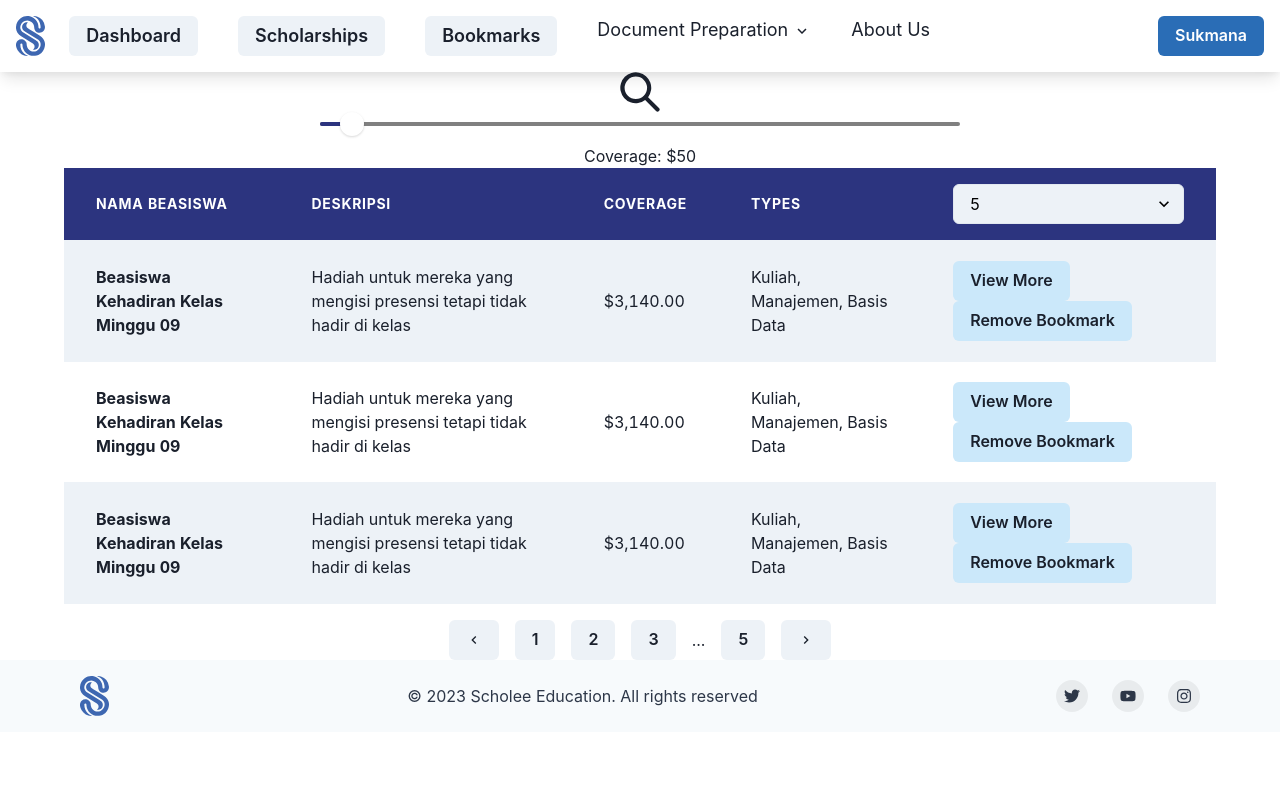
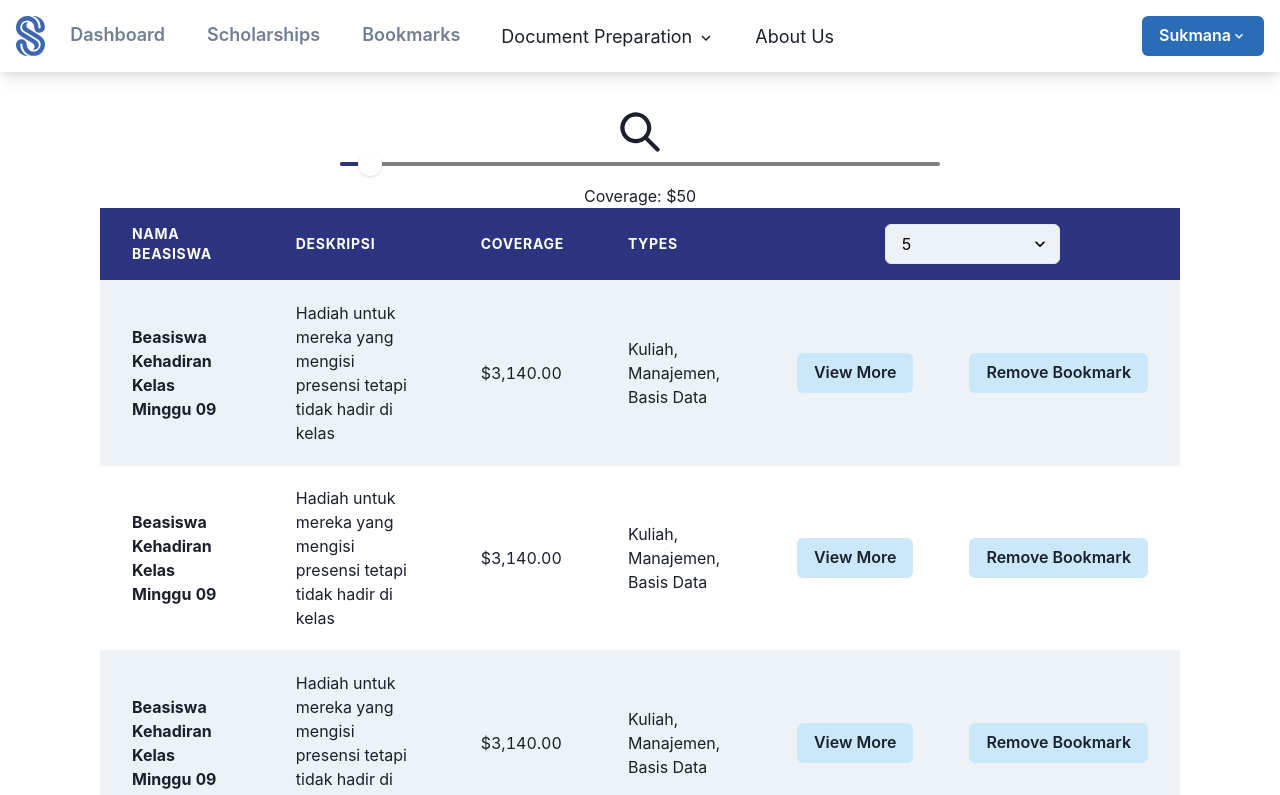
Before and after one commit to IceTeaXXD/Scholee-HiFi, a React (Vite) app: page /bookmarks in a window 1280 px wide. Shown: the top 795 px of the page. Built offline with nearby package versions, Linux system fonts and the light colour scheme.

Commit message:
feat: Edit some styles

```diff
--- a/src/components/Bookmarks/Bookmarks.tsx
+++ b/src/components/Bookmarks/Bookmarks.tsx
@@ -9,6 +9,7 @@ import {
   Tr,
   Text,
   Stack,
+  Center,
 } from '@chakra-ui/react'
 
 export const BookmarkTable: React.FC = () => {
@@ -31,12 +32,14 @@ export const BookmarkTable: React.FC = () => {
               <Text color={'white'}>Types</Text>
             </Th>
             <Th>
-              <Select color={'black'} bg="gray.100">
+              <Center>
+                <Select color={'black'} bg="gray.100" w={'50%'}>
                   <option value="5">5</option>
                   <option value="5">10</option>
                   <option value="5">15</option>
                   <option value="5">20</option>
                 </Select>
+              </Center>
             </Th>
           </Tr>
         </Thead>
@@ -62,10 +65,12 @@ const BookmarkData: React.FC = () => {
       <Td>$3,140.00</Td>
       <Td>Kuliah, Manajemen, Basis Data</Td>
       <Td>
+        <Stack direction={'row'} spacing={'4'}>
           <Button mr={10} bg={'primary.100'}>
             View More
           </Button>
           <Button bg={'primary.100'}>Remove Bookmark</Button>
+        </Stack>
       </Td>
     </Tr>
   )
--- a/src/components/Layout/Navbar.tsx
+++ b/src/components/Layout/Navbar.tsx
@@ -80,17 +80,17 @@ const MobileNavbar: React.FC<{
         {login ? (
           <>
             <Link to="/dashboard">
-              <Button>
+              <Button variant="link">
                 <NavItems item="Dashboard" />
               </Button>
             </Link>
             <Link to="/scholarships">
-              <Button>
+              <Button variant="link">
                 <NavItems item="Scholarships" />
               </Button>
             </Link>
             <Link to="/bookmarks">
-              <Button>
+              <Button variant="link">
                 <NavItems item="Bookmarks" />
               </Button>
             </Link>
@@ -121,6 +121,7 @@ const MobileNavbar: React.FC<{
             <PopoverTrigger>
               <Button color={'white'} bg={'primary.300'} onClick={toggleNavbar}>
                 Sukmana
+                <ChevronDownIcon />
               </Button>
             </PopoverTrigger>
             <PopoverContent p={4}>
@@ -158,17 +159,17 @@ const DesktopNavbar: React.FC<{ login: boolean }> = ({ login }) => {
           {login ? (
             <>
               <Link to="/dashboard">
-                <Button>
+                <Button variant="link">
                   <NavItems item="Dashboard" />
                 </Button>
               </Link>
               <Link to="/scholarships">
-                <Button>
+                <Button variant="link">
                   <NavItems item="Scholarships" />
                 </Button>
               </Link>
               <Link to="/bookmarks">
-                <Button>
+                <Button variant="link">
                   <NavItems item="Bookmarks" />
                 </Button>
               </Link>
@@ -210,12 +211,16 @@ const DesktopNavbar: React.FC<{ login: boolean }> = ({ login }) => {
                 bg={'primary.300'}
               >
                 Sukmana
+                <ChevronDownIcon />
               </Button>
             </PopoverTrigger>
             <PopoverContent p={4}>
               <Stack spacing={5}>
                 <Link to="/profile">
                   <Text>View Profile</Text>
+                </Link>
+                <Link to="#">
+                  <Text>Logout</Text>
                 </Link>
               </Stack>
             </PopoverContent>
--- a/src/components/Scholarships/ScholarshipsList.tsx
+++ b/src/components/Scholarships/ScholarshipsList.tsx
@@ -10,6 +10,7 @@ import {
   Icon,
   Text,
   Stack,
+  Center,
 } from '@chakra-ui/react'
 
 import { BsBookmarkFill } from 'react-icons/bs'
@@ -34,12 +35,14 @@ export const ScholarshipTable: React.FC = () => {
               <Text color={'white'}>Types</Text>
             </Th>
             <Th>
-              <Select color={'black'} bg="gray.100">
-                <option value="5">5</option>
-                <option value="5">10</option>
-                <option value="5">15</option>
-                <option value="5">20</option>
-              </Select>
+              <Center>
+                <Select color={'black'} bg="gray.100" w={'50%'}>
+                  <option value="5">5</option>
+                  <option value="5">10</option>
+                  <option value="5">15</option>
+                  <option value="5">20</option>
+                </Select>
+              </Center>
             </Th>
           </Tr>
         </Thead>
--- a/src/components/Scholarships/SearchButton.tsx
+++ b/src/components/Scholarships/SearchButton.tsx
@@ -27,6 +27,7 @@ const SearchButton: React.FC = () => {
           placeholder="Search..."
           paddingRight="2rem"
           onBlur={handleCloseClick}
+          width={'50%'}
           autoFocus
         />
       )}
--- a/src/pages/Bookmarks.tsx
+++ b/src/pages/Bookmarks.tsx
@@ -3,14 +3,17 @@ import SearchButton from '../components/Scholarships/SearchButton'
 import CoverageSlider from '../components/Scholarships/CoverageSlider'
 import Pagination from '../components/Scholarships/Pagination'
 import Layout from '../components/Layout'
+import { Box } from '@chakra-ui/react'
 
 export default function Bookmarks() {
   return (
     <Layout>
-      <SearchButton />
-      <CoverageSlider />
-      <BookmarkTable />
-      <Pagination />
+      <Box p={'10'}>
+        <SearchButton />
+        <CoverageSlider />
+        <BookmarkTable />
+        <Pagination />
+      </Box>
     </Layout>
   )
 }
--- a/src/pages/Scholarships.tsx
+++ b/src/pages/Scholarships.tsx
@@ -1,3 +1,4 @@
+import { Box } from '@chakra-ui/react'
 import Layout from '../components/Layout'
 import CoverageSlider from '../components/Scholarships/CoverageSlider'
 import Pagination from '../components/Scholarships/Pagination'
@@ -7,10 +8,12 @@ import SearchButton from '../components/Scholarships/SearchButton'
 export default function Scholarships() {
   return (
     <Layout>
-      <SearchButton />
-      <CoverageSlider />
-      <ScholarshipTable />
-      <Pagination />
+      <Box p={'10'}>
+        <SearchButton />
+        <CoverageSlider />
+        <ScholarshipTable />
+        <Pagination />
+      </Box>
     </Layout>
   )
 }
```
Lines whose indentation alone changed are shown as unchanged.
